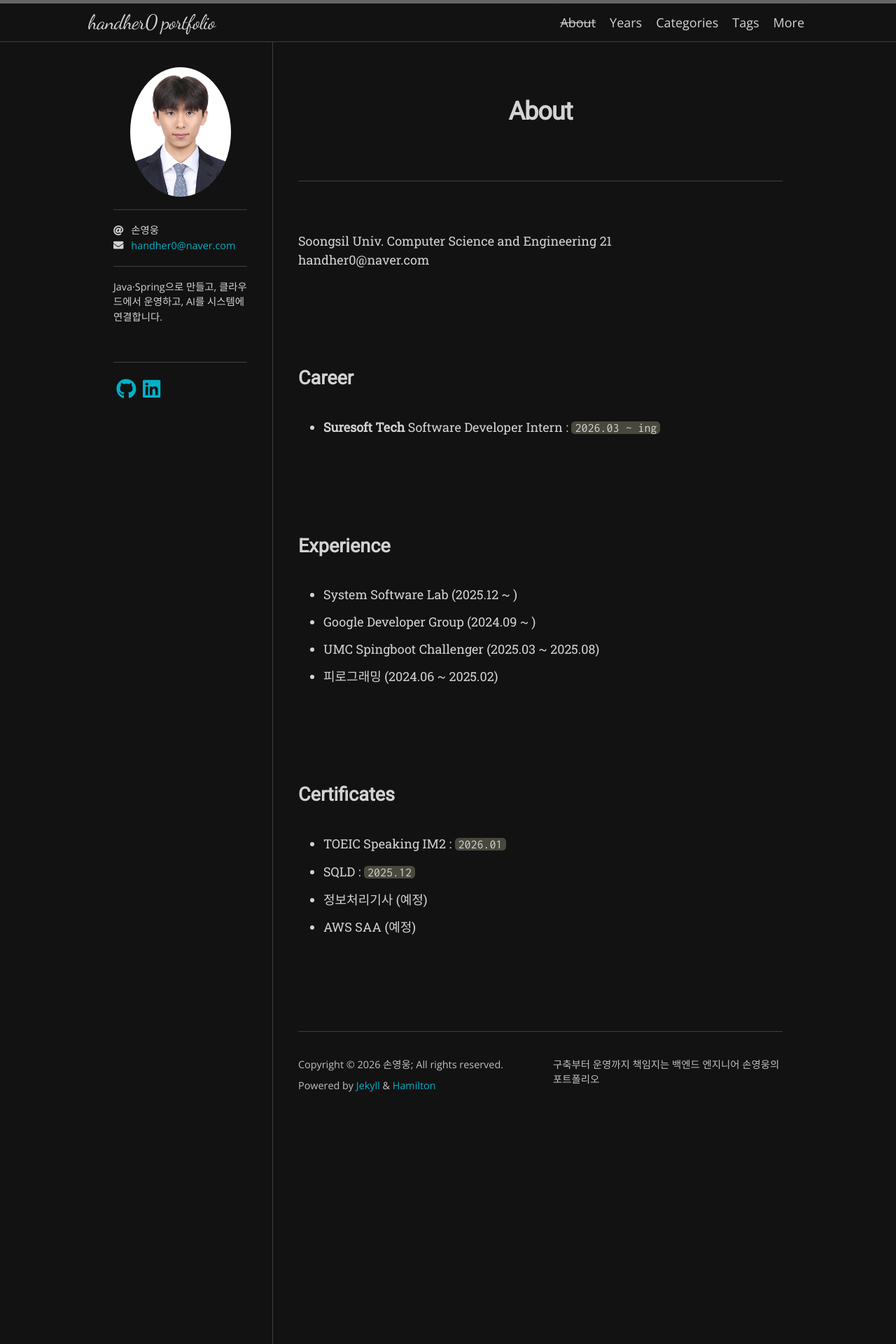
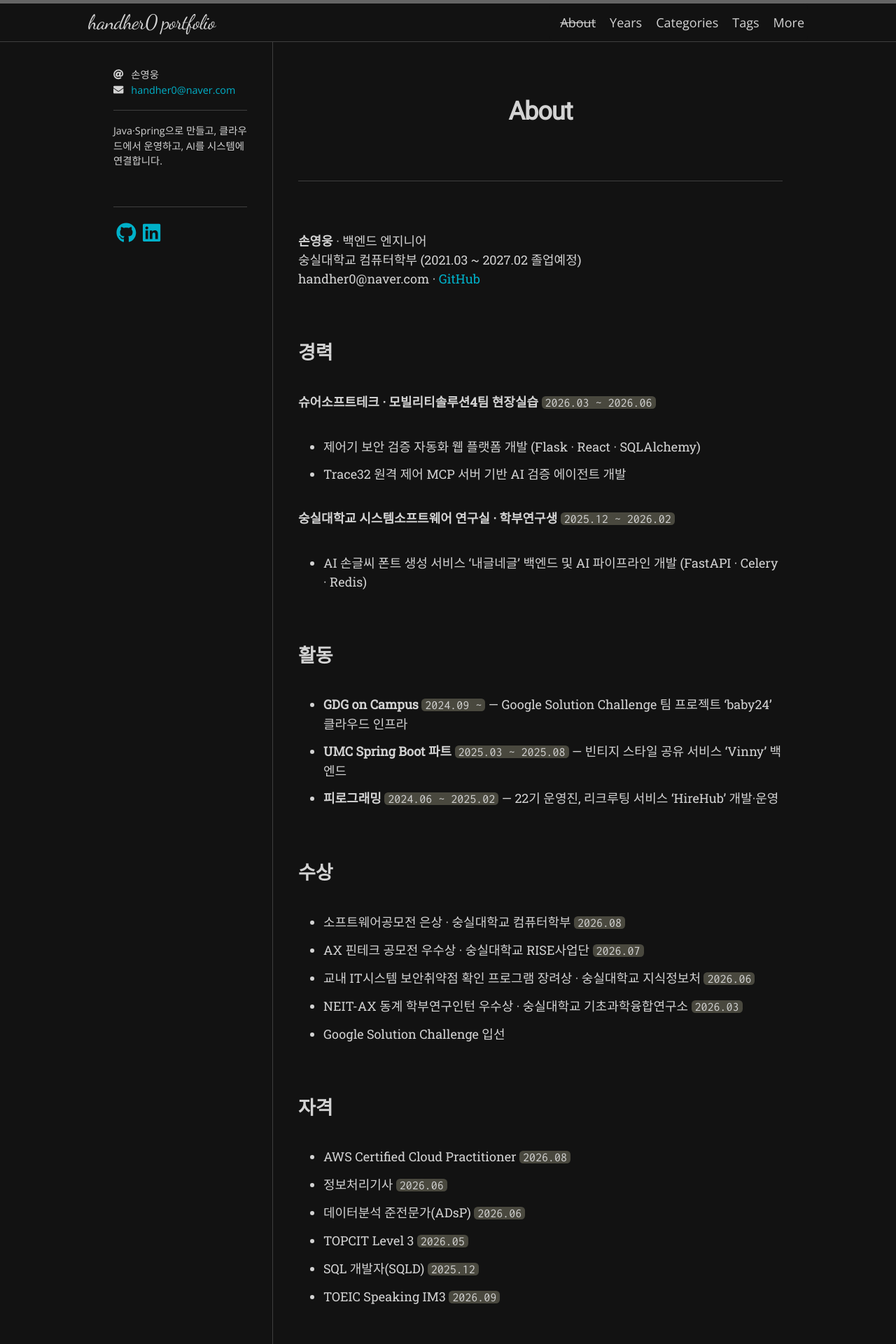
Before and after one commit to handher0/handher0.github.io, a Jekyll site: the page built from about.md, in a window 1280 px wide. Shown: the top 1920 px of the page at 70% size. Built offline with Jekyll 4.4.1, drawn with Linux system fonts in a browser that asks for light colours; nearby versions of some CDN libraries; some web fonts are replaced; some of the changed text lies outside the part shown.

Commit message:
docs: About 최신화(경력 종료·자격·수상·교육), 프로필 사진 제외

```diff
--- a/_config.yml
+++ b/_config.yml
@@ -1,7 +1,7 @@
 title: handher0 portfolio
 description: 구축부터 운영까지 책임지는 백엔드 엔지니어 손영웅의 포트폴리오
 author: 손영웅
-avatar: profile.png
+# avatar: profile.png  (프로필 사진 제외 — 2026-09-30)
 email: handher0@naver.com
 
 plugins:
--- a/about.md
+++ b/about.md
@@ -4,31 +4,50 @@ title: About
 permalink: /about/
 ---
 
-Soongsil Univ. Computer Science and Engineering 21
-<br>
-handher0@naver.com
+**손영웅** · 백엔드 엔지니어
+숭실대학교 컴퓨터학부 (2021.03 ~ 2027.02 졸업예정)
+handher0@naver.com · [GitHub](https://github.com/handher0)
 
-<br>
+## 경력
 
-## Career
-- **Suresoft Tech** Software Developer Intern : `2026.03 ~ ing`
+**슈어소프트테크 · 모빌리티솔루션4팀 현장실습** `2026.03 ~ 2026.06`
+- 제어기 보안 검증 자동화 웹 플랫폼 개발 (Flask · React · SQLAlchemy)
+- Trace32 원격 제어 MCP 서버 기반 AI 검증 에이전트 개발
 
-<br>
+**숭실대학교 시스템소프트웨어 연구실 · 학부연구생** `2025.12 ~ 2026.02`
+- AI 손글씨 폰트 생성 서비스 '내글네글' 백엔드 및 AI 파이프라인 개발 (FastAPI · Celery · Redis)
 
-## Experience
-- System Software Lab (2025.12 ~ )
-- Google Developer Group (2024.09 ~ )
-- UMC Spingboot Challenger (2025.03 ~ 2025.08)
-- 피로그래밍 (2024.06 ~ 2025.02)
+## 활동
 
+- **GDG on Campus** `2024.09 ~` — Google Solution Challenge 팀 프로젝트 'baby24' 클라우드 인프라
+- **UMC Spring Boot 파트** `2025.03 ~ 2025.08` — 빈티지 스타일 공유 서비스 'Vinny' 백엔드
+- **피로그래밍** `2024.06 ~ 2025.02` — 22기 운영진, 리크루팅 서비스 'HireHub' 개발·운영
 
-<br>
+## 수상
 
-## Certificates
-- TOEIC Speaking IM2 : `2026.01`
-- SQLD : `2025.12`
-- 정보처리기사 (예정)
-- AWS SAA (예정)
+- 소프트웨어공모전 은상 · 숭실대학교 컴퓨터학부 `2026.08`
+- AX 핀테크 공모전 우수상 · 숭실대학교 RISE사업단 `2026.07`
+- 교내 IT시스템 보안취약점 확인 프로그램 장려상 · 숭실대학교 지식정보처 `2026.06`
+- NEIT-AX 동계 학부연구인턴 우수상 · 숭실대학교 기초과학융합연구소 `2026.03`
+- Google Solution Challenge 입선
 
+## 자격
 
-<br>
+- AWS Certified Cloud Practitioner `2026.08`
+- 정보처리기사 `2026.06`
+- 데이터분석 준전문가(ADsP) `2026.06`
+- TOPCIT Level 3 `2026.05`
+- SQL 개발자(SQLD) `2025.12`
+- TOEIC Speaking IM3 `2026.09`
+
+## 교육
+
+- INNO 클라우드 네이티브 교육 과정 (NHN Cloud · Terraform · K-PaaS) — 수강 중
+- 코멘토 직무부트캠프 'AWS 구축부터 운영까지 실무 AtoZ' (VPC · EKS · CloudWatch)
+
+## 기술
+
+- **Backend** Java · Spring Boot · JPA · Python · FastAPI · Flask
+- **Data** MySQL · PostgreSQL · Redis
+- **Infra** AWS (EC2 · ALB · Auto Scaling · EKS) · GCP (Cloud Run) · Docker · Terraform · GitHub Actions
+- **AI** LangChain · MCP · Celery 기반 비동기 추론 서빙
```
